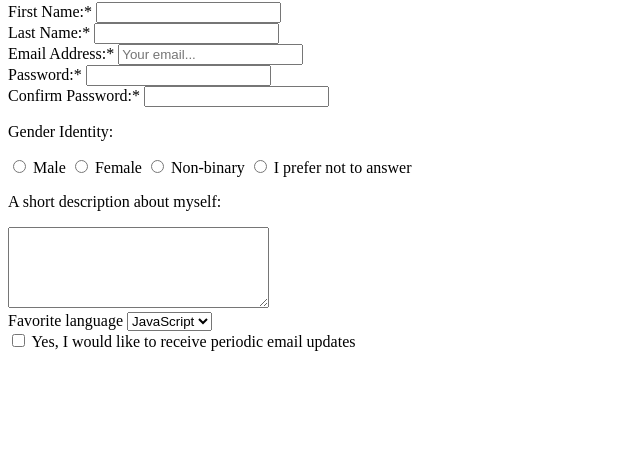
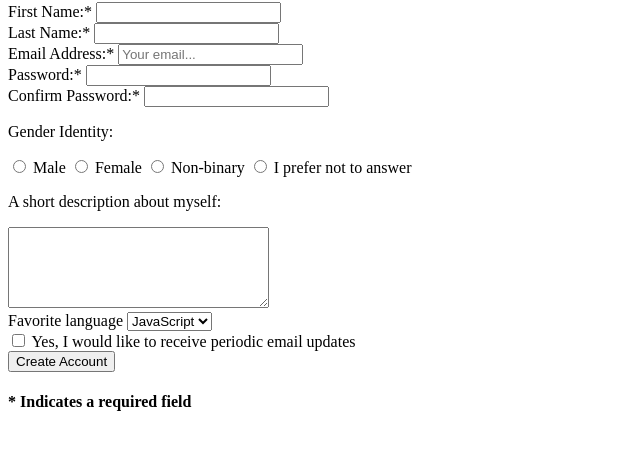
Before and after one commit to marcoaceves/dojoflexprojects, a plain HTML site: page Dojo Flex class projects/class week 1/webFun_html_indentation-master/Registration-Form/Registration-Form.HTML in a window 1280 px wide. Shown: the part 78-528 px from the top of the page, without its empty margins (0-640 px from the left). Drawn offline with Linux system fonts and the light colour scheme.

Commit message:
Update Registration-Form.HTML

```diff
--- a/Dojo Flex class projects/class week 1/webFun_html_indentation-master/Registration-Form/Registration-Form.HTML
+++ b/Dojo Flex class projects/class week 1/webFun_html_indentation-master/Registration-Form/Registration-Form.HTML
@@ -55,6 +55,10 @@
         <input type="checkbox" name="optIn">
         <label for="optIn">Yes, I would like to receive periodic email updates</label>
     </div>
+    <button type="submit" name="createAccount">Create Account</button>
+
+    <h4>* Indicates a required field</h4>
+
 
 
 
```
